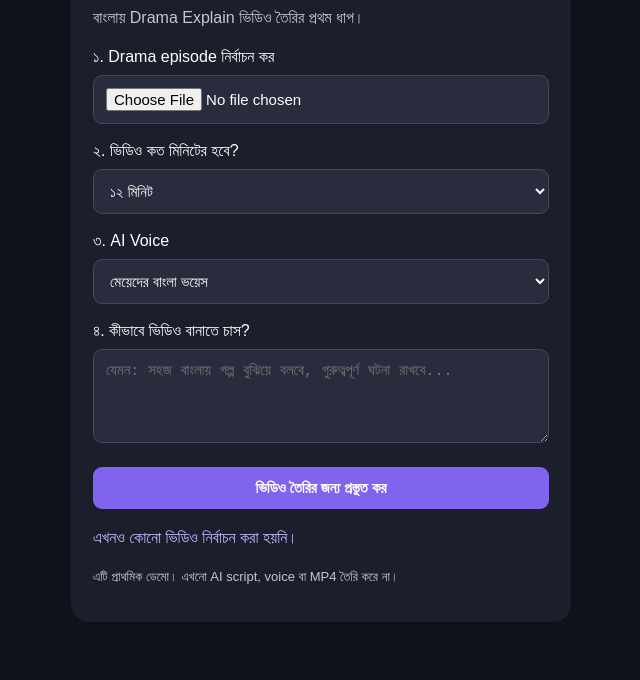
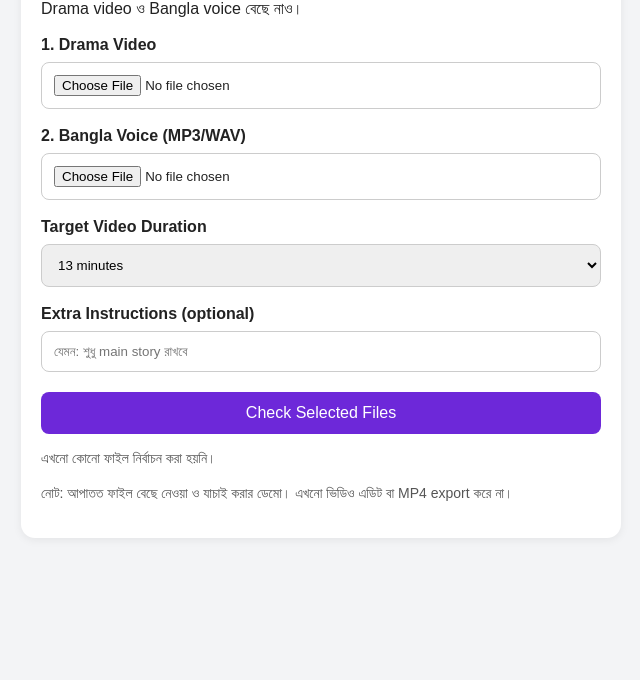
Before and after one commit to raselgaming0426-design/kdrama-video-agent, a plain HTML site: page index.html in a window 1280 px wide. Shown: the part 120-800 px from the top of the page, without its empty margins (319-959 px from the left). Drawn offline with Linux system fonts and the light colour scheme.

Commit message:
Update index.html

```diff
--- a/index.html
+++ b/index.html
@@ -5,93 +5,83 @@
   <meta name="viewport" content="width=device-width, initial-scale=1.0">
   <title>K-Drama AI Agent</title>
   <style>
-    * { box-sizing: border-box; }
     body {
-      margin: 0;
+      font-family: Arial, sans-serif;
+      background: #f3f4f6;
+      color: #222;
       padding: 20px;
-      background: #10121b;
-      color: white;
-      font-family: Arial, sans-serif;
+      max-width: 600px;
+      margin: auto;
     }
-    .app {
-      max-width: 500px;
-      margin: 20px auto;
-      padding: 22px;
-      background: #1b1e2b;
-      border-radius: 18px;
+    .panel {
+      background: white;
+      padding: 20px;
+      border-radius: 14px;
+      box-shadow: 0 2px 10px #0001;
     }
-    h1 { color: #b8a0ff; font-size: 25px; }
-    p { color: #c5c7d3; line-height: 1.6; }
-    label { display: block; margin-top: 18px; }
-    input, textarea, select, button {
+    h1 { color: #6d28d9; }
+    label { display: block; margin-top: 18px; font-weight: bold; }
+    input, select, button {
       width: 100%;
-      margin-top: 9px;
+      box-sizing: border-box;
+      margin-top: 8px;
       padding: 12px;
-      border-radius: 9px;
-      border: 1px solid #45485b;
-      background: #282c3c;
-      color: white;
-      font-size: 15px;
+      border-radius: 8px;
+      border: 1px solid #ccc;
     }
     button {
-      background: #8064ed;
+      background: #6d28d9;
+      color: white;
       border: none;
-      font-weight: bold;
+      font-size: 16px;
       margin-top: 20px;
     }
-    #status { color: #c7baff; overflow-wrap: anywhere; }
-    .note { font-size: 13px; }
+    .note { color: #555; font-size: 14px; line-height: 1.5; }
   </style>
 </head>
 <body>
-  <main class="app">
-    <h1>🎬 K-Drama AI Agent</h1>
-    <p>বাংলায় Drama Explain ভিডিও তৈরির প্রথম ধাপ।</p>
+  <div class="panel">
+    <h1>K-Drama AI Agent</h1>
+    <p>Drama video ও Bangla voice বেছে নাও।</p>
 
-    <label for="video">১. Drama episode নির্বাচন কর</label>
+    <label for="video">1. Drama Video</label>
     <input id="video" type="file" accept="video/*">
 
-    <label for="duration">২. ভিডিও কত মিনিটের হবে?</label>
+    <label for="voice">2. Bangla Voice (MP3/WAV)</label>
+    <input id="voice" type="file" accept="audio/mpeg,audio/wav,audio/*">
+
+    <label for="duration">Target Video Duration</label>
     <select id="duration">
-      <option value="12">১২ মিনিট</option>
-      <option value="13">১৩ মিনিট</option>
-      <option value="15">১৫ মিনিট</option>
+      <option value="12">12 minutes</option>
+      <option value="13" selected>13 minutes</option>
+      <option value="15">15 minutes</option>
     </select>
 
-    <label for="voice">৩. AI Voice</label>
-    <select id="voice">
-      <option value="female-bangla">মেয়েদের বাংলা ভয়েস</option>
-    </select>
+    <label for="instructions">Extra Instructions (optional)</label>
+    <input id="instructions" type="text" placeholder="যেমন: শুধু main story রাখবে">
 
-    <label for="instructions">৪. কীভাবে ভিডিও বানাতে চাস?</label>
-    <textarea id="instructions" rows="4"
-      placeholder="যেমন: সহজ বাংলায় গল্প বুঝিয়ে বলবে, গুরুত্বপূর্ণ ঘটনা রাখবে..."></textarea>
-
-    <button id="start">ভিডিও তৈরির জন্য প্রস্তুত কর</button>
-    <p id="status">এখনও কোনো ভিডিও নির্বাচন করা হয়নি।</p>
-    <p class="note">এটি প্রাথমিক ডেমো। এখনো AI script, voice বা MP4 তৈরি করে না।</p>
-  </main>
+    <button type="button" onclick="checkFiles()">Check Selected Files</button>
+    <p id="status" class="note">এখনো কোনো ফাইল নির্বাচন করা হয়নি।</p>
+    <p class="note">নোট: আপাতত ফাইল বেছে নেওয়া ও যাচাই করার ডেমো। এখনো ভিডিও এডিট বা MP4 export করে না।</p>
+  </div>
 
   <script>
-    const video = document.getElementById("video");
-    const status = document.getElementById("status");
+    function checkFiles() {
+      const video = document.getElementById('video').files[0];
+      const voice = document.getElementById('voice').files[0];
+      const status = document.getElementById('status');
 
-    video.addEventListener("change", () => {
-      const file = video.files[0];
-      status.textContent = file
-        ? "নির্বাচিত ভিডিও: " + file.name +
-          " (" + (file.size / (1024 * 1024)).toFixed(1) + " MB)"
-        : "এখনও কোনো ভিডিও নির্বাচন করা হয়নি।";
-    });
-
-    document.getElementById("start").addEventListener("click", () => {
-      if (!video.files.length) {
-        status.textContent = "আগে একটি ভিডিও নির্বাচন কর।";
+      if (!video || !voice) {
+        status.textContent = 'দয়া করে Drama Video এবং Bangla Voice—দুটিই নির্বাচন করো।';
         return;
       }
+
       status.textContent =
-        "ভিডিও নির্বাচন হয়েছে। AI processing চালু করতে পরবর্তী ধাপে backend যোগ করতে হবে।";
-    });
+        'ফাইল নির্বাচন হয়েছে! Video: ' + video.name +
+        ' | Voice: ' + voice.name +
+        ' | Duration: ' + document.getElementById('duration').value +
+        ' মিনিট। এখনো সার্ভারে আপলোড হয়নি।';
+    }
   </script>
 </body>
 </html>
```
